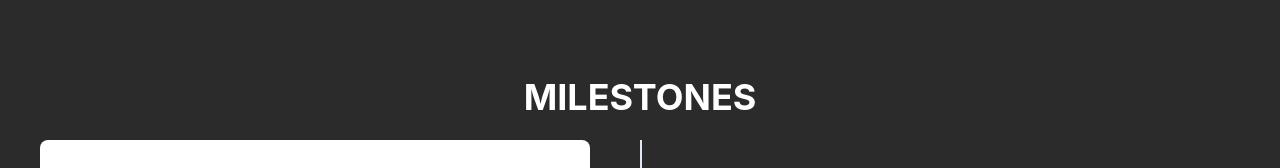
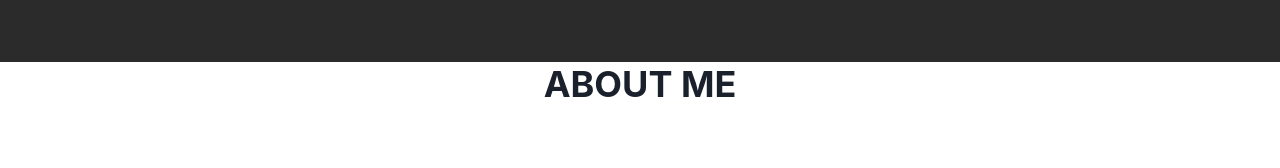
Before and after one commit to ericonti24/portfolio-site, a Next.js app: page / in a window 1280 px wide. Shown: the part 710-878 px from the top of the page. Built offline with nearby package versions, Linux system fonts and the light colour scheme.

Commit message:
remove milestones for testing

```diff
--- a/app/page.js
+++ b/app/page.js
@@ -27,7 +27,7 @@ export default function Home() {
       <div id='home-section'>
           <ChakraNavBar scrollToSection={scrollToSection}/>
           <IntroSection />
-          <Milestones />
+          {/* <Milestones /> */}
           <AboutSection />
           <ProjectSection />
         </div>
```
